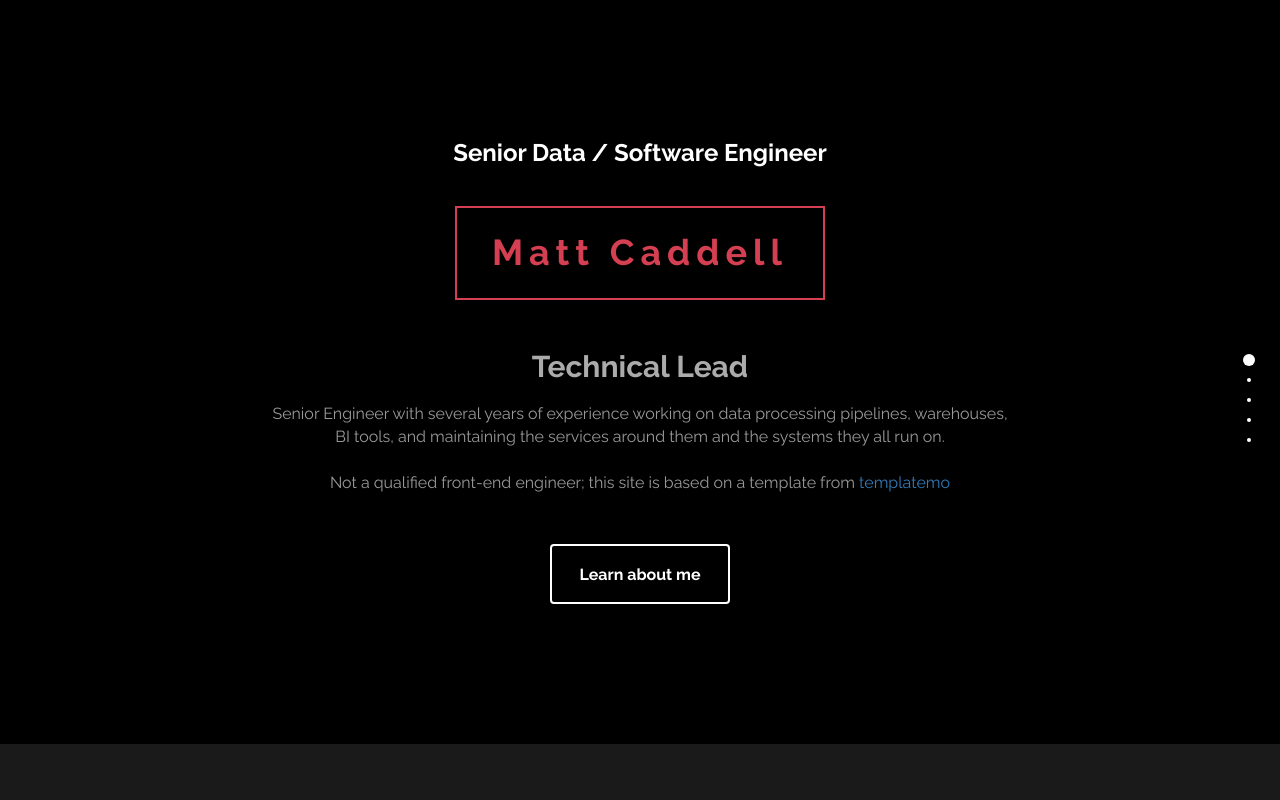
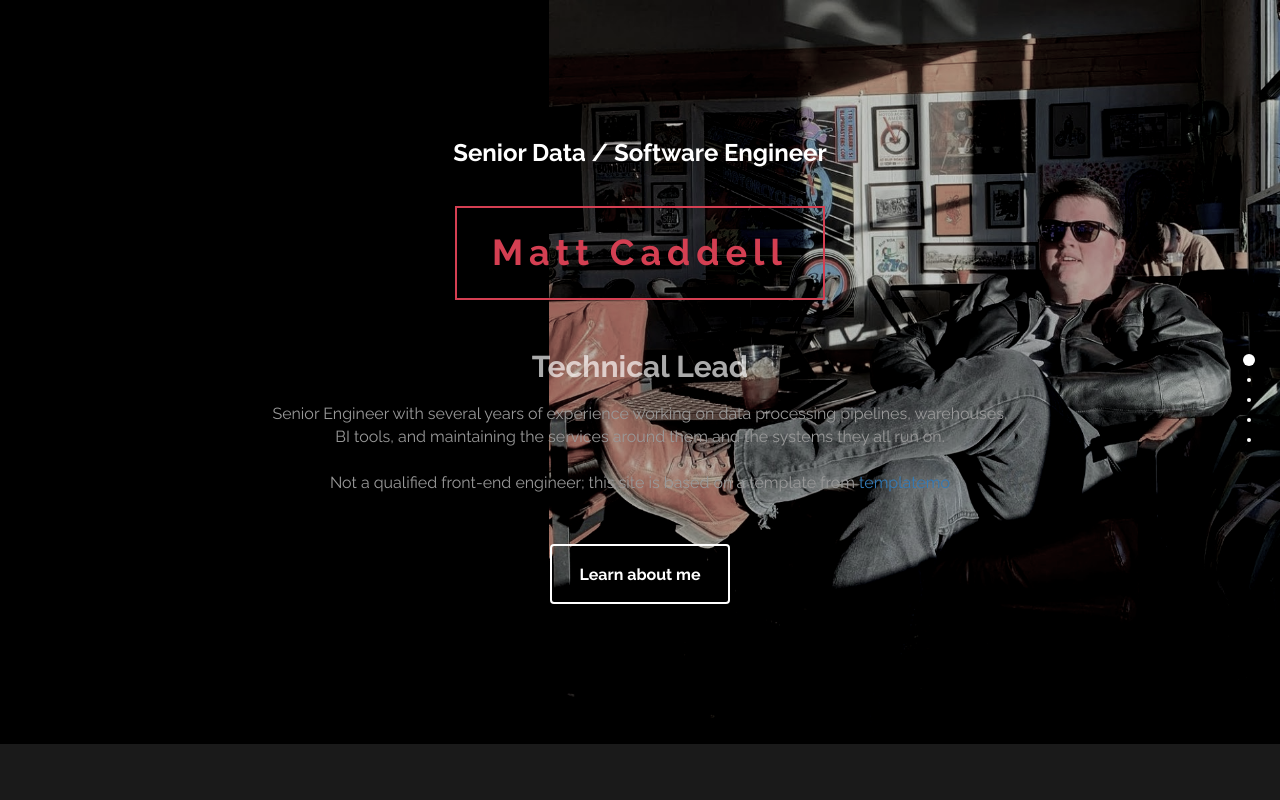
Before and after one commit to MJCaddell/mjcaddell.github.io, a plain HTML site: page index.html in a window 1280 px wide. Shown: the top 800 px of the page. Drawn offline with Linux system fonts and the light colour scheme.

```diff
--- a/css/templatemo-style.css
+++ b/css/templatemo-style.css
@@ -171,9 +171,10 @@
 /* start home */
 #home
 	{
-		    /* @TODO - Use image once properly edited to read text on top of */
-        background: url('../images/desaturated_NOTACTUALPHOTO.png');
-        background-size: cover;
+		/* @TODO - Use image once properly edited to read text on top of */
+        background: url('../images/desaturated.png');
+        background-size: contain;
+        background-position: center right;
         background-repeat: no-repeat;
         padding-top: 120px;
         padding-bottom: 140px;
```
